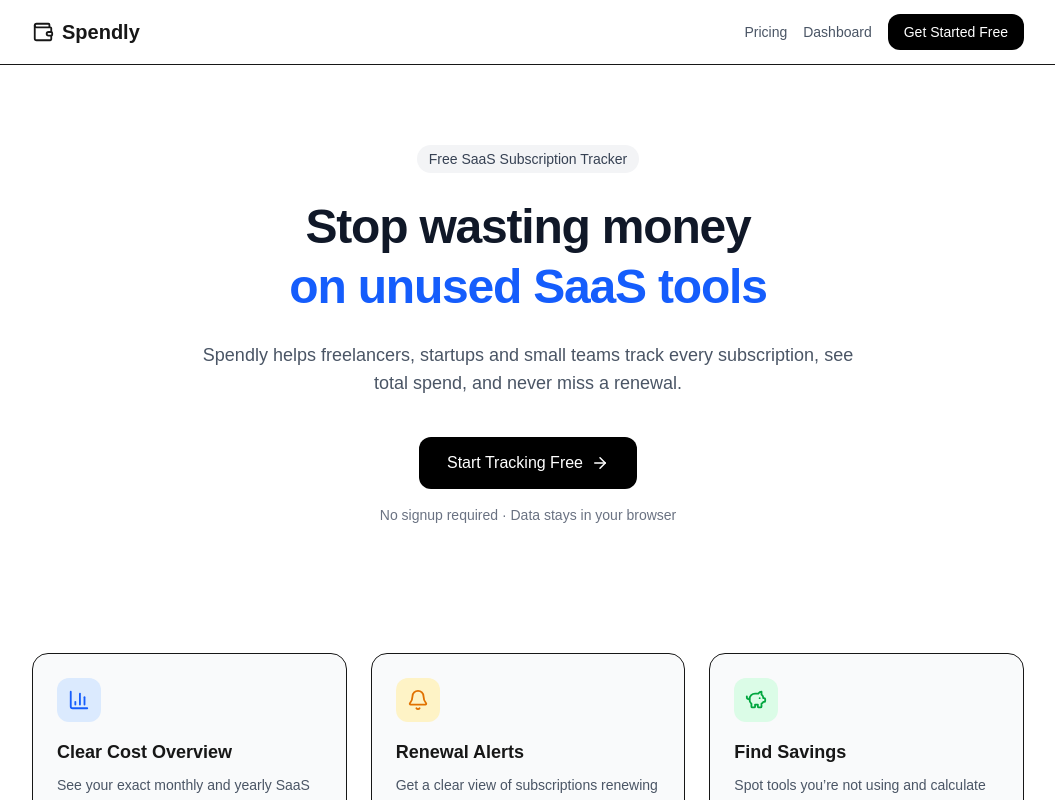
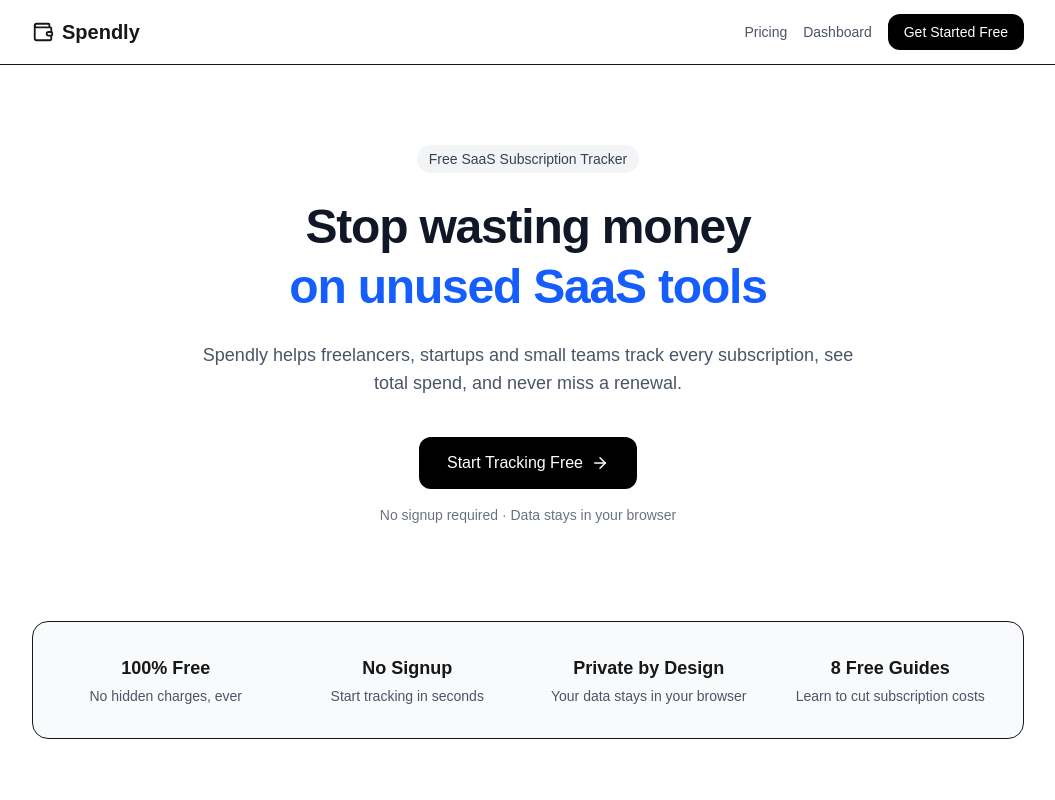
Before and after one commit to sbrstone786-cloud/spendly, a Next.js app: page / in a window 1280 px wide. Shown: the top 800 px of the page, without its empty margins (112-1167 px from the left). Built offline with nearby package versions, Linux system fonts and the light colour scheme.

Commit message:
add facts band to homepage

```diff
--- a/app/page.tsx
+++ b/app/page.tsx
@@ -65,6 +65,28 @@ export default function Home() {
           No signup required · Data stays in your browser
         </p>
       </section>
+
+      {/* Facts band */}
+<section className="max-w-5xl mx-auto px-4 py-8">
+  <div className="grid grid-cols-2 md:grid-cols-4 gap-6 bg-gray-50 border rounded-2xl px-6 py-8 text-center">
+    <div>
+      <p className="font-semibold text-lg">100% Free</p>
+      <p className="mt-1 text-gray-600 text-sm">No hidden charges, ever</p>
+    </div>
+    <div>
+      <p className="font-semibold text-lg">No Signup</p>
+      <p className="mt-1 text-gray-600 text-sm">Start tracking in seconds</p>
+    </div>
+    <div>
+      <p className="font-semibold text-lg">Private by Design</p>
+      <p className="mt-1 text-gray-600 text-sm">Your data stays in your browser</p>
+    </div>
+    <div>
+      <p className="font-semibold text-lg">8 Free Guides</p>
+      <p className="mt-1 text-gray-600 text-sm">Learn to cut subscription costs</p>
+    </div>
+  </div>
+</section>
 
       {/* Features */}
       <section className="max-w-5xl mx-auto px-4 py-16">
```
